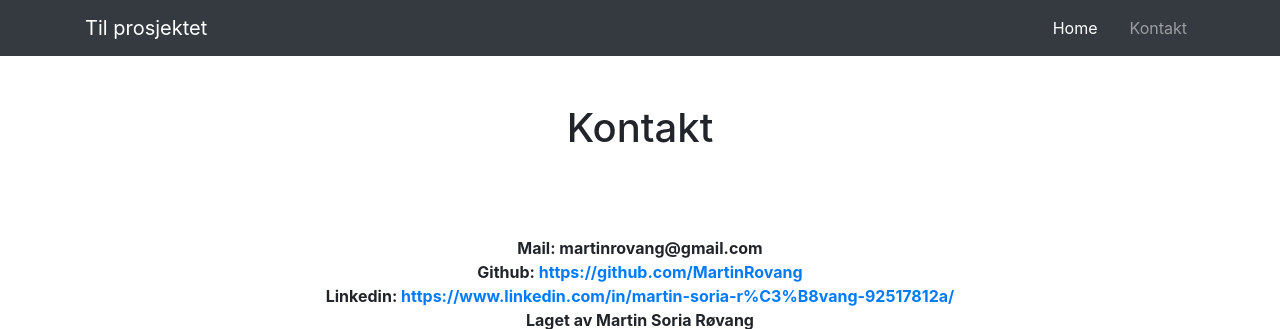
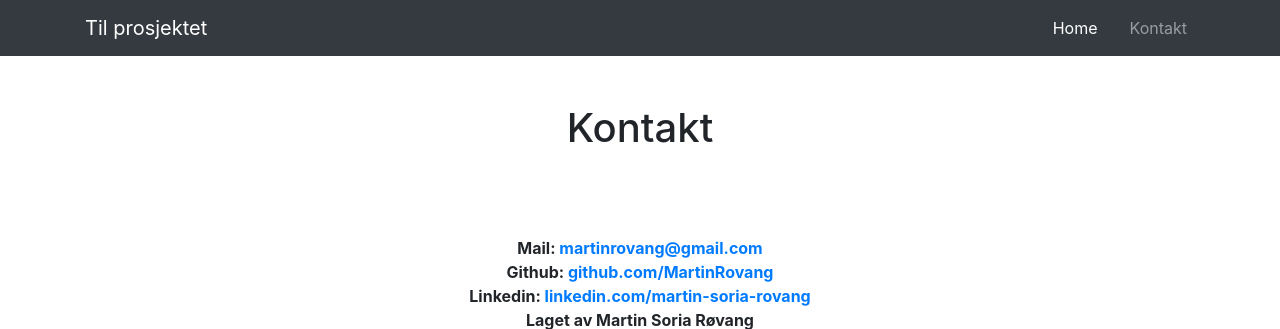
Before and after one commit to MartinRovang/norsent, a Flask app: template templates/kontakt1.html in a window 1280 px wide. Shown: the top 329 px of the page. Run offline with Flask 2, Linux system fonts and the light colour scheme; the template is opened without the code that fills it, so the values that code supplies are empty; some libraries are stand-ins or nearby versions.

Commit message:
Contact webpage fix

```diff
--- a/templates/kontakt1.html
+++ b/templates/kontakt1.html
@@ -65,11 +65,11 @@
             <br>
             <div align="left">
               <center>
-<b>Mail: martinrovang@gmail.com</b>
+<b>Mail: <a href="mailto:martinrovang@gmail.com">martinrovang@gmail.com</a></b>
 <br>
-<b>Github: <a href="https://github.com/MartinRovang">https://github.com/MartinRovang</a></b>
+<b>Github: <a href="https://github.com/MartinRovang">github.com/MartinRovang</a></b>
 <br>
-<b>Linkedin: <a href="https://www.linkedin.com/in/martin-soria-r%C3%B8vang-92517812a/">https://www.linkedin.com/in/martin-soria-r%C3%B8vang-92517812a/</a></b>
+<b>Linkedin: <a href="https://www.linkedin.com/in/martin-soria-r%C3%B8vang-92517812a/">linkedin.com/martin-soria-rovang</a></b>
 <br>
 <b>Laget av Martin Soria Røvang</b>
 <br>
```
